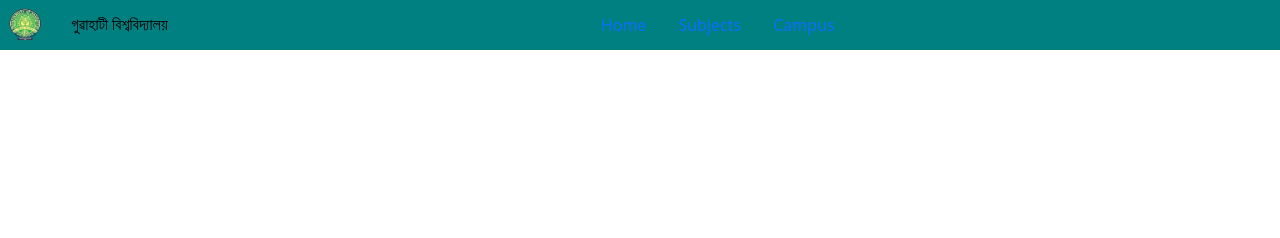
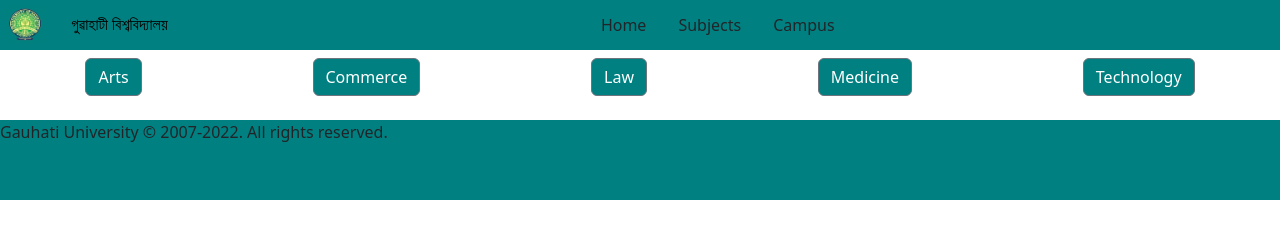
Before and after one commit to smitax21/Gauhati-University, a plain HTML site: page subjects.html in a window 1280 px wide. Drawn offline with nearby package versions, Linux system fonts and the light colour scheme.

Commit message:
added the subjects as a btn

```diff
--- a/styles.css
+++ b/styles.css
@@ -1,5 +1,10 @@
 body {
   margin: 0;
+}
+
+.main-container {
+  height: auto;
+  width: 100vw;
 }
 
 .navbar {
@@ -46,3 +51,17 @@
   flex-direction: row;
   justify-content: center;
 }
+
+.btn {
+  background-color: teal;
+}
+
+.footer {
+  height: 10vh;
+  width: 100vw;
+}
+
+.campus-box {
+  height: 250px;
+  width: 250px;
+}
--- a/subjects.html
+++ b/subjects.html
@@ -13,12 +13,12 @@
     <link rel="stylesheet" href="styles.css" />
     <title>Subjects</title>
   </head>
-  <body>
-    <div id="main-container">
+  <body d-flex flex-column min-vh-100>
+    <div id="main-container ">
         <nav class="navbar navbar-expand-lg bg-light">
           <div class="container-fluid nav">
             <div>
-              <a class="navbar-brand" href="#">
+              <a class="navbar-brand" href="index.html">
                 <img src="GU-logo.png" alt="logo" height="50px" width="50px" />
               </a>
               <span>গুৱাহাটী বিশ্ববিদ্যালয়</span>
@@ -28,35 +28,45 @@
               class="collapse navbar-collapse nav-collapse"
               id="navbarSupportedContent"
             >
-              <!-- <ul class="navbar-nav me-auto mb-2 mb-lg-0">
+
+              <ul class="nav justify-content-center">
                 <li class="nav-item">
-                  <a class="nav-link" aria-current="page" href="index.html"
+                  <a class="nav-link text-dark" aria-current="page" href="index.html"
                     >Home</a
                   >
                 </li>
                 <li class="nav-item">
-                  <a class="nav-link active" href="subjects.html">Subjects</a>
-                </li>
-                <li>
-                  <a class="nav-link" href="campus.html">Campus</a>
-                </li>
-              </ul> -->
-
-              <ul class="nav justify-content-center">
-                <li class="nav-item">
-                  <a class="nav-link" aria-current="page" href="index.html"
-                    >Home</a
-                  >
+                  <a class="nav-link text-dark active" href="subjects.html">Subjects</a>
                 </li>
                 <li class="nav-item">
-                  <a class="nav-link active" href="subjects.html">Subjects</a>
-                </li>
-                <li class="nav-item">
-                  <a class="nav-link" href="campus.html">Campus</a>
+                  <a class="nav-link text-dark" href="campus.html">Campus</a>
                 </li>
               </ul>
             </div>
           </div>
         </nav>
+
+        <div class="info-container d-flex flex-row mb-3 justify-content-around flex-wrap">
+            <div class="p-2 d-flex justify-content-around display-1">
+                <button type="button" class="btn btn-secondary">
+                    Arts</button>
+            </div>
+            <div class="p-2 d-flex justify-content-around display-1">
+                <button type="button" class="btn btn-secondary">
+                    Commerce</button>
+            </div>
+            <div class="p-2 d-flex justify-content-around display-1">
+                <button type="button" class="btn btn-secondary">
+                    Law</button>
+            </div>
+            <div class="p-2 d-flex justify-content-around display-1"><button type="button" class="btn btn-secondary">Medicine</button></div>
+            <div class="p-2 d-flex justify-content-around display-1">
+                <button type="button" class="btn btn-secondary">
+                    Technology</button>
+            </div>
+
+        </div>
+
+        <footer class="card-footer text-dark text-center nav footer">Gauhati University © 2007-2022. All rights reserved.</footer>
   </body>
 </html>
```
Also changed, not shown: campus.html (+22 -19 lines), index.html (+6 -4 lines), IDOL.avif (added), IST.png (added), art.png (added), commerce.jpeg (added), krishnosura.jpg (added), law.jpg (added).
